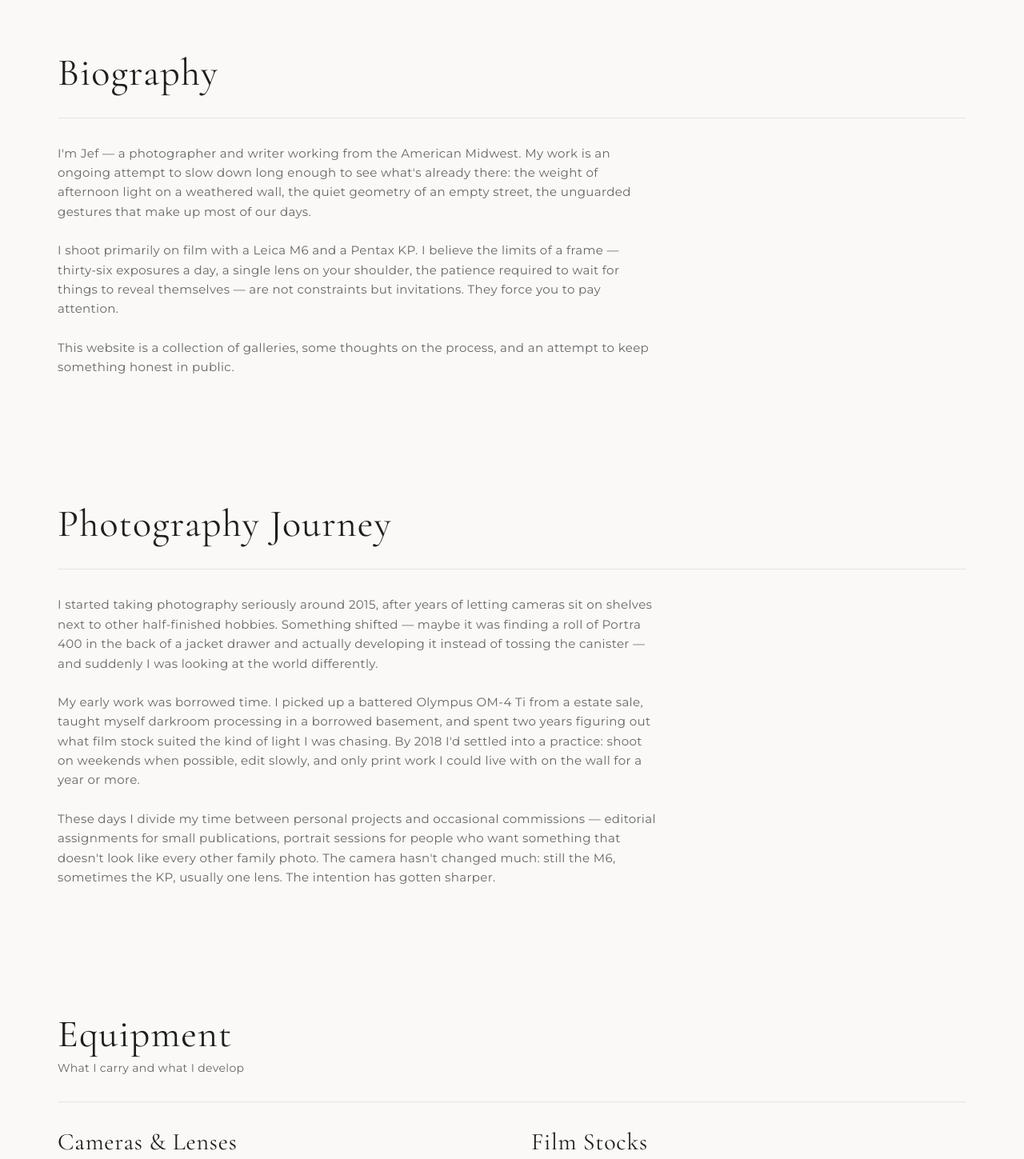
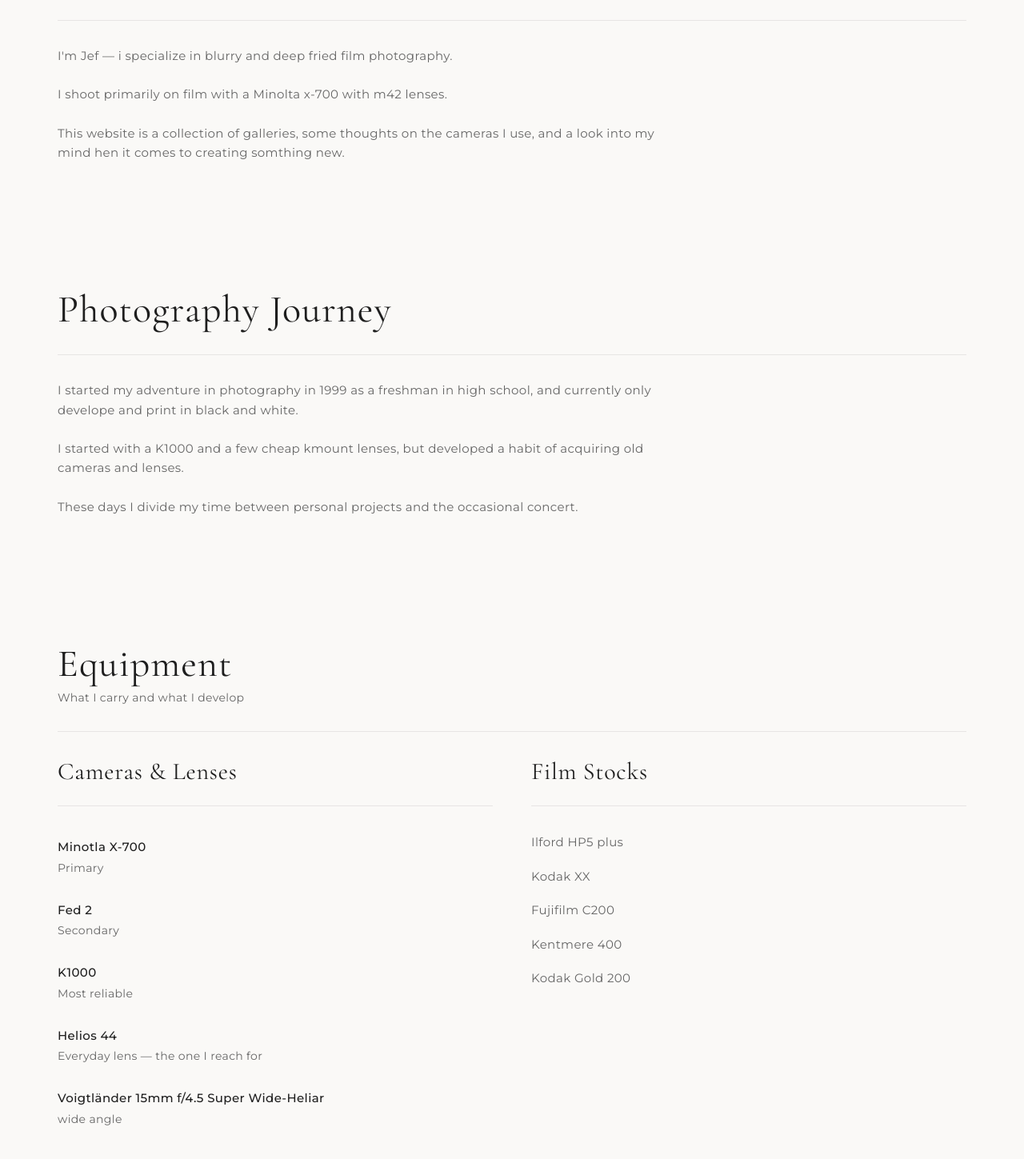
Before and after one commit to Tedryn/Focused-Priorities, a Next.js app: page /about in a window 1280 px wide. Shown: the part 701-2150 px from the top of the page at 80% size. Built offline with nearby package versions, Linux system fonts and the light colour scheme; no server answers.

Commit message:
edit about me

```diff
--- a/app/about/page.tsx
+++ b/app/about/page.tsx
@@ -38,23 +38,23 @@ export const metadata: Metadata = {
 const portraitImage = "/images/portrait.jpg";
 
 const biographyParagraphs = [
-  `I'm Jef — a photographer and writer working from the American Midwest. My work is an ongoing attempt to slow down long enough to see what's already there: the weight of afternoon light on a weathered wall, the quiet geometry of an empty street, the unguarded gestures that make up most of our days.`,
-  `I shoot primarily on film with a Leica M6 and a Pentax KP. I believe the limits of a frame — thirty-six exposures a day, a single lens on your shoulder, the patience required to wait for things to reveal themselves — are not constraints but invitations. They force you to pay attention.`,
-  `This website is a collection of galleries, some thoughts on the process, and an attempt to keep something honest in public.`,
+  `I'm Jef — i specialize in blurry and deep fried film photography.`,
+  `I shoot primarily on film with a Minolta x-700 with m42 lenses.`,
+  `This website is a collection of galleries, some thoughts on the cameras I use, and a look into my mind hen it comes to creating somthing new.`,
 ];
 
 const journeyParagraphs = [
-  `I started taking photography seriously around 2015, after years of letting cameras sit on shelves next to other half-finished hobbies. Something shifted — maybe it was finding a roll of Portra 400 in the back of a jacket drawer and actually developing it instead of tossing the canister — and suddenly I was looking at the world differently.`,
-  `My early work was borrowed time. I picked up a battered Olympus OM-4 Ti from a estate sale, taught myself darkroom processing in a borrowed basement, and spent two years figuring out what film stock suited the kind of light I was chasing. By 2018 I'd settled into a practice: shoot on weekends when possible, edit slowly, and only print work I could live with on the wall for a year or more.`,
-  `These days I divide my time between personal projects and occasional commissions — editorial assignments for small publications, portrait sessions for people who want something that doesn't look like every other family photo. The camera hasn't changed much: still the M6, sometimes the KP, usually one lens. The intention has gotten sharper.`,
+  `I started my adventure in photography in 1999 as a freshman in high school, and currently only develope and print in black and white.`,
+  `I started with a K1000 and a few cheap kmount lenses, but developed a habit of acquiring old cameras and lenses. `,
+  `These days I divide my time between personal projects and the occasional concert.`,
 ];
 
 const equipmentItems = [
-  { name: "Minotla X-700", role: "Primary — 35mm rangefinder" },
+  { name: "Minotla X-700", role: "Primary" },
   { name: "Fed 2", role: "Secondary" },
-  { name: "K1000", role: "Tank" },
+  { name: "K1000", role: "Most reliable" },
   { name: "Helios 44", role: "Everyday lens — the one I reach for" },
-  { name: "Voigtländer 15mm f/4.5 Super Wide-Heliar", role: "Available light" },
+  { name: "Voigtländer 15mm f/4.5 Super Wide-Heliar", role: "wide angle" },
 ];
 
 const filmStocks = [
@@ -68,7 +68,7 @@ const filmStocks = [
 const socialLinks = [
   { label: "Instagram", href: "https://instagram.com/" },
   { label: "GitHub", href: "https://github.com/" },
-  { label: "Email", href: "mailto:hello@example.com" },
+  { label: "Email", href: "mailto:focusedprio@gmail.com" },
 ];
 
 export default async function AboutPage() {
@@ -194,9 +194,9 @@ export default async function AboutPage() {
           <SectionHeading title="Contact" subtitle="Get in touch" />
           <div className="mt-8 max-w-[750px]">
             <p className="font-montserrat text-[15px] leading-relaxed tracking-wide text-muted">
-              For commissions, collaborations, or just to say hello — reach me{" "}
+              reach me{" "}
               <Link
-                href="mailto:hello@example.com"
+                href="mailto:focusedprio@gmail.com"
                 className="text-accent underline decoration-border underline-offset-4 transition-colors duration-200 hover:text-accent/80 hover:decoration-accent"
               >
                 by email
```
Also changed, not shown: public/images/portrait.jpg (added).
